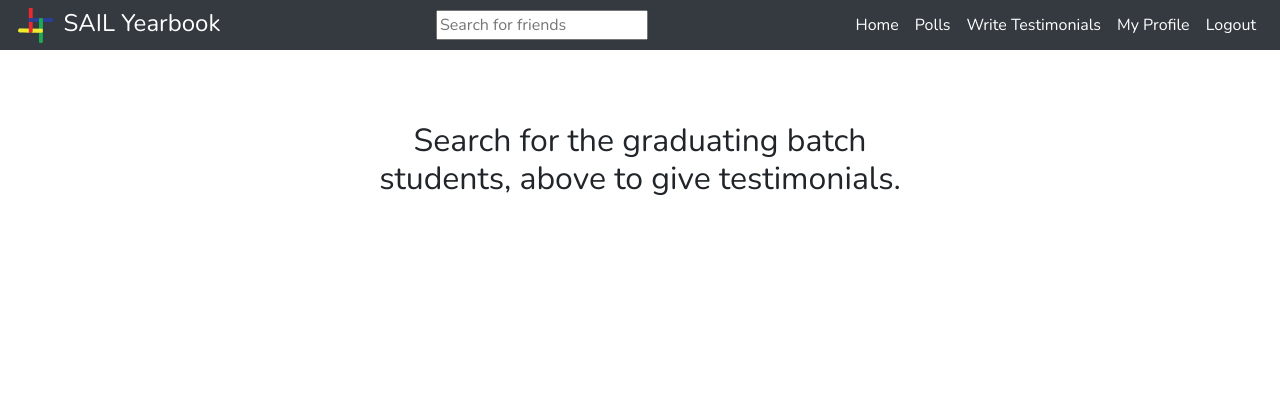
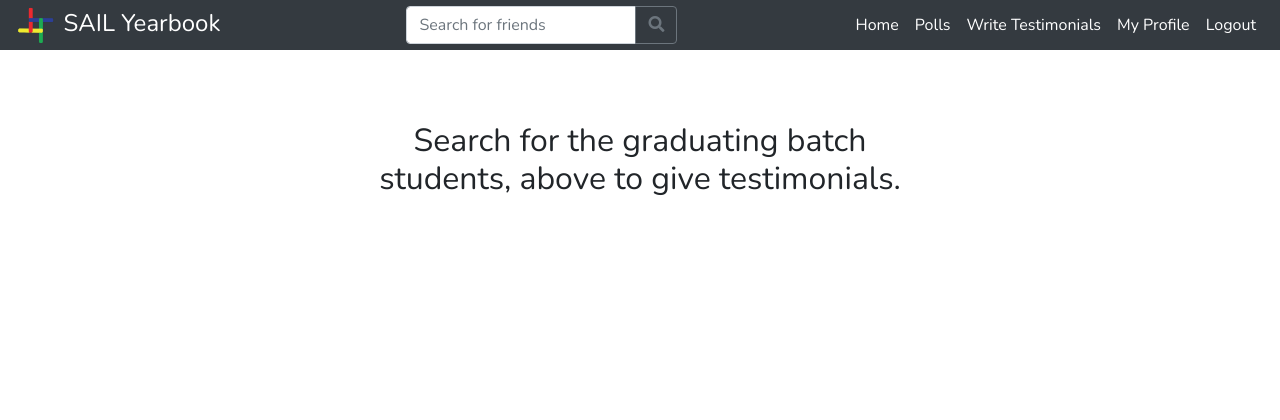
Before and after one commit to adityatumarada/Yearbook-Portal, a Django app: page / in a window 1280 px wide. Shown: the top 420 px of the page. Run offline with Django 3.2, Linux system fonts and the light colour scheme; a user stored in the database is signed in; data comes from the database, SQL or seed files in the repository; both versions use the stored data as it was after the commit; some libraries are stand-ins or nearby versions.

Commit message:
Graduating Batch Change

```diff
--- a/students/pipelines.py
+++ b/students/pipelines.py
@@ -15,7 +15,8 @@ def create_new_profile(backend, user, response, details, *args, **kwargs):
                 program = rollno[2:4]
                 department = rollno[4:6]
                 graduating = True
-                if year != 2017 or year != 2018:
+                if (year != 2016 and (program == "01" or program == "02")) or (year != 2017 and (
+                        program == "41" or program == "42" or program == "43" or program == "21" or program == "22")):
                     graduating = False
                 Profile.objects.create(user=user, full_name=response['name'], department=department, program=program,
                                        rollno=int(rollno), graduating=graduating)
--- a/students/templates/base.html
+++ b/students/templates/base.html
@@ -65,10 +65,14 @@ border-color: #21E0EE;
             </button>
             <div class="collapse navbar-collapse" id="mainNavbar">
 
-                <input class="form-inline my-2 my-lg-0 mx-auto" placeholder="Search for friends" id="vote-to-nominate-search" autocomplete="off">
-                <ul class="list-group vote-to-nominate-search-results" style="border-top: 0" id="vote-to-nominate-search-results">
-                </ul>
-                <br>
+                <form class="form-inline my-2 my-lg-0 mx-auto" method="get" action="{% url 'search' %}">
+                    <div class="input-group">
+                        <input style="font-family: 'Nunito', sans-serif;" class="form-control" name="key" placeholder="Search for friends" autocomplete="off">
+                        <div class="input-group-append">
+                            <button class="btn btn-outline-secondary" type="submit"><i class="fas fa-search"></i></button>
+                        </div>
+                    </div>
+                </form>
 
                 <ul class="navbar-nav">
 
```
Also changed, not shown: db.sqlite3 (added).
